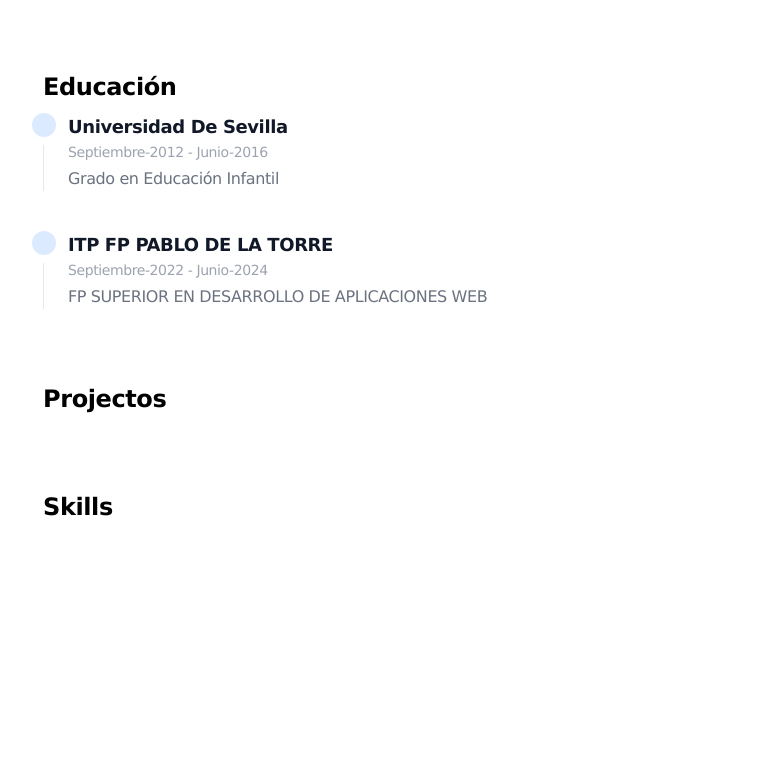
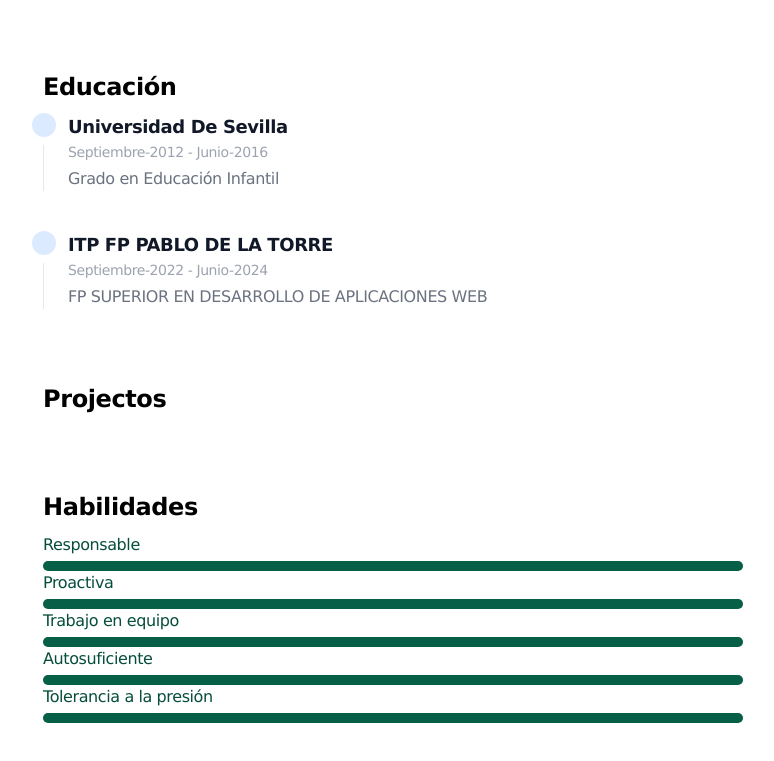
Before and after one commit to agua17/portfolio_agua, an Astro site: page / in a window 1280 px wide. Shown: the part 989-1750 px from the top of the page, without its empty margins (247-1021 px from the left). Before the commit the page ends 1602 px from the top, so only its background shows below. Built offline with nearby package versions, Linux system fonts and the light colour scheme; Astro itself is replaced by a stand-in of ours.

Commit message:
cambios_habilidades

```diff
--- a/src/components/sections/Skills.astro
+++ b/src/components/sections/Skills.astro
@@ -1,5 +1,71 @@
 ---
 import Section from "../Section.astro";
+import {skills} from "@cv"
 ---
 
-<Section title="Skills"/>
+<Section title="Habilidades">
+
+
+    <ul>
+        <li>
+            <div class="flex justify-between mb-1">
+                <span class="text-base font-medium text-emerald-900 dark:text-white">Responsable</span>
+                <span class="text-sm font-medium text-emerald-900 dark:text-white"> </span>
+
+              </div>
+              <div class="w-full bg-gray-200 rounded-full h-2.5 dark:bg-gray-700">
+                <div class="bg-emerald-800 h-2.5 rounded-full" style="width: 100%"></div>
+              </div>
+        </li>
+        <li>
+            <div class="flex justify-between mb-1">
+                <span class="text-base font-medium text-emerald-900 dark:text-white">Proactiva</span>
+                <span class="text-sm font-medium text-emerald-900 dark:text-white"> </span>
+
+              </div>
+              <div class="w-full bg-gray-200 rounded-full h-2.5 dark:bg-gray-700">
+                <div class="bg-emerald-800 h-2.5 rounded-full" style="width: 100%"></div>
+              </div>
+        </li>
+        <li>
+            <div class="flex justify-between mb-1">
+                <span class="text-base font-medium text-emerald-900 dark:text-white">Trabajo en equipo</span>
+                <span class="text-sm font-medium text-emerald-900 dark:text-white"> </span>
+
+              </div>
+              <div class="w-full bg-gray-200 rounded-full h-2.5 dark:bg-gray-700">
+                <div class="bg-emerald-800 h-2.5 rounded-full" style="width: 100%"></div>
+              </div>
+        </li>
+        <li>
+            <div class="flex justify-between mb-1">
+                <span class="text-base font-medium text-emerald-900 dark:text-white">Autosuficiente</span>
+                <span class="text-sm font-medium text-emerald-900 dark:text-white"> </span>
+
+              </div>
+              <div class="w-full bg-gray-200 rounded-full h-2.5 dark:bg-gray-700">
+                <div class="bg-emerald-800 h-2.5 rounded-full" style="width: 100%"></div>
+              </div>
+        </li>
+        <li>
+            <div class="flex justify-between mb-1">
+                <span class="text-base font-medium text-emerald-900 dark:text-white">Tolerancia a la presión</span>
+                <span class="text-sm font-medium text-emerald-900 dark:text-white"> </span>
+
+              </div>
+              <div class="w-full bg-gray-200 rounded-full h-2.5 dark:bg-gray-700">
+                <div class="bg-emerald-800 h-2.5 rounded-full" style="width: 100%"></div>
+              </div>
+        </li>
+
+
+
+
+
+
+
+    </ul>
+
+
+
+</Section>
```
